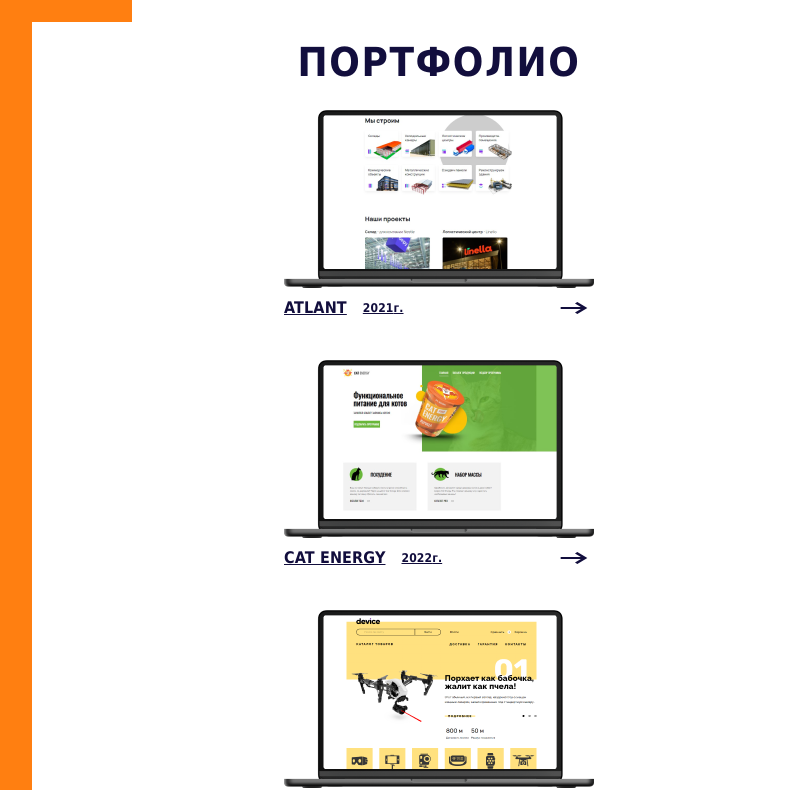
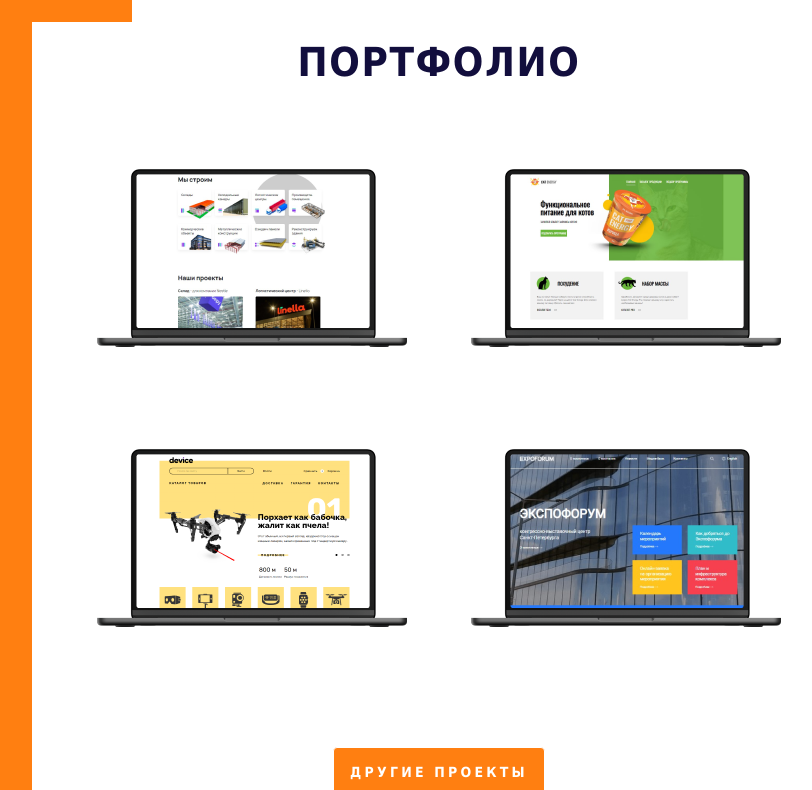
Before and after one commit to Chackmoole/my_project, a React app: page /#/ in a window 1280 px wide. Shown: the part 782-1572 px from the top of the page, without its empty margins (428-1240 px from the left). Built offline with nearby package versions, Linux system fonts and the light colour scheme.

Commit message:
mainPage-desktop) Стилизация PortfolioBlock под desktop и правки под tablet

```diff
--- a/src/modules/portfolio/components/PortfolioBlock/PortfolioBlock.styled.ts
+++ b/src/modules/portfolio/components/PortfolioBlock/PortfolioBlock.styled.ts
@@ -29,4 +29,10 @@
   flex-direction: column;
   gap: 40px;
   align-items: center;
+  @media (min-width: 1280px) {
+    gap: 0;
+    display: grid;
+    grid-template-rows: 1fr 1fr;
+    grid-template-columns: 1fr 1fr;
+  }
 `;
--- a/src/modules/portfolio/components/PortfolioTemplate/PortfolioTemplate.styled.ts
+++ b/src/modules/portfolio/components/PortfolioTemplate/PortfolioTemplate.styled.ts
@@ -1,13 +1,51 @@
 import styled from '@emotion/styled';
 
-export const StyledPortfolioTemplate = styled.div`
+export const StyledPortfolioTemplate = styled.a`
   display: flex;
   flex-direction: column;
   gap: 8px;
+  @media (min-width: 1280px) {
+    align-items: center;
+    min-height: 280px;
+    justify-content: space-between;
+    gap: 0;
+    padding: 32px;
+  }
+
+  &:hover  {
+    @media (min-width: 1280px) {
+      background-color: #d9d9d9;
+         }
+  }
+  &:hover picture {
+    @media (min-width: 1280px) {
+      opacity: 30%;
+    }
+  }
+
+  &:hover a {
+    @media (min-width: 1280px) {
+      display: block;
+    }
+
+  &:active picture {
+    @media (min-width: 1280px) {
+      opacity: 100%;
+    }
+  }
+
+  &:active a {
+    @media (min-width: 1280px) {
+      color: #ffffff
+    }
+  }
 `;
 
 export const StyledLink = styled.a`
   text-decoration-color: #120e3d;
+  @media (min-width: 1280px) {
+    display: none;
+  }
 `;
 
 export const StyledBox = styled.div`
--- a/src/modules/portfolio/components/PortfolioTemplate/PortfolioTemplate.tsx
+++ b/src/modules/portfolio/components/PortfolioTemplate/PortfolioTemplate.tsx
@@ -17,8 +17,12 @@
 }
 
 const PortfolioTemplate = ({ work }: IProps) => {
+  const imageTabletUrl = window.innerWidth < 768 ? null : work.url;
+  const isTextLink = window.innerWidth < 768 ? 'a' : 'span';
+  const isCardLink = window.innerWidth >= 768 ? 'a' : 'span';
+
   return (
-    <StyledPortfolioTemplate>
+    <StyledPortfolioTemplate as={isCardLink} href={imageTabletUrl}>
       <picture>
         <source srcSet={work.src.tablet} media="(min-width: 768px)" />
         <StyledImg
@@ -28,7 +32,7 @@
           height="115"
         />
       </picture>
-      <StyledLink href={work.url}>
+      <StyledLink as={isTextLink} href={work.url}>
         <StyledBox>
           <StyledInner>
             <Text variant="h3">{work.title}</Text>
```
